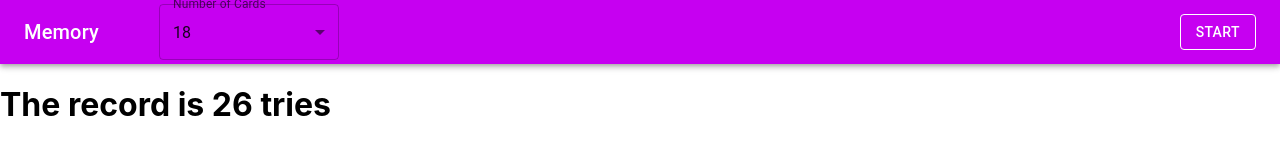
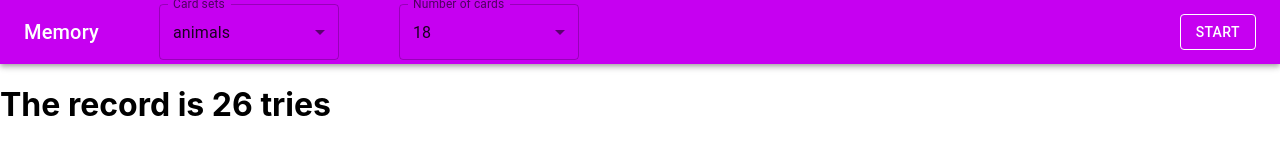
Before and after one commit to Hiebeler/Memory, a React app: page / in a window 1280 px wide. Built offline with nearby package versions, Linux system fonts and the light colour scheme.

Commit message:
snowman set added

```diff
--- a/package.json
+++ b/package.json
@@ -41,6 +41,7 @@
     ]
   },
   "devDependencies": {
-    "gh-pages": "^3.2.3"
+    "gh-pages": "^3.2.3",
+    "netlify-cli": "^10.0.0"
   }
 }
--- a/public/index.html
+++ b/public/index.html
@@ -24,7 +24,7 @@
       work correctly both with client-side routing and a non-root public URL.
       Learn how to configure a non-root public URL by running `npm run build`.
     -->
-    <title>React App</title>
+    <title>Memory</title>
   </head>
   <body>
     <noscript>You need to enable JavaScript to run this app.</noscript>
--- a/src/Components/Card.js
+++ b/src/Components/Card.js
@@ -1,17 +1,24 @@
 import React from 'react';
+import { Box } from '@mui/material';
 
 const Card = props => {
-    const {image, clicked, open} = props;
+    const {image, clicked, open, cardSet} = props;
     let imageLink = "";
     if (open) {
-         imageLink = require("../images/" + image);
+        imageLink = require("../images/set" + cardSet + "/" + image);
     } else {
-        imageLink = require("../images/" + "back.png");
+        imageLink = require("../images/back.png");
     }
 
     return (
         <div>
-            <img src={imageLink} alt="image not found" onClick={clicked}/>
+            <Box
+                display="flex"
+                alignItems="center"
+                justifyContent="center"
+            >
+                <img src={imageLink} alt="not found" onClick={clicked} height="200px"/>
+            </Box>
         </div>
     );
 };
--- a/src/Components/Game.js
+++ b/src/Components/Game.js
@@ -5,13 +5,14 @@ import Card from "./Card";
 export class Game extends React.Component {
 
     images = [];
-
+    cardSet = 1;
     time = null;
     imagePosition = [];
 
     constructor(props) {
         super(props);
         this.images = props.images;
+        this.cardSet = props.cardSet;
         let {grid} = this.createGrid();
         this.state = {
             grid,
@@ -74,7 +75,7 @@ export class Game extends React.Component {
         }
         grid[position] = (<Grid item lg={2} md={4} sm={4} xs={6} key={position}><Card image={image}
                                                                                       clicked={() => this.handleClick(position)}
-                                                                                      open={visibility}/></Grid>);
+                                                                                      open={visibility} cardSet={this.cardSet}/></Grid>);
         return grid;
     }
 
@@ -113,6 +114,7 @@ export class Game extends React.Component {
     }
 
     render() {
+        console.log(this.cardSet);
         return (
             <div>
                 <h1>{this.checkIfWon()}</h1>
--- a/src/Components/home.js
+++ b/src/Components/home.js
@@ -2,22 +2,21 @@ import React from 'react';
 import {Game} from "./Game";
 import Navbar from "./navbar";
 
-
 class Home extends React.Component {
 
     images = [
-        "boat1.png",
-        "boat2.png",
-        "boat3.png",
-        "boat4.png",
-        "boat5.png",
-        "boat6.png",
-        "bus.png",
-        "car.png",
-        "car2.png",
-        "helicopter.png",
-        "plane.png",
-        "taxi.png"
+        "1.png",
+        "2.png",
+        "3.png",
+        "4.png",
+        "5.png",
+        "6.png",
+        "7.png",
+        "8.png",
+        "9.png",
+        "10.png",
+        "11.png",
+        "12.png"
     ]
 
     constructor() {
@@ -28,13 +27,12 @@ class Home extends React.Component {
         }
     }
 
-    start = (numberOfCards) => {
+    start = (numberOfCards, cardSet) => {
         let images = this.images;
         if (numberOfCards / 2 !== this.images.length)
             images = this.getShortenedImagesArray(numberOfCards);
-        let mainPage = (<Game images={images} key={this.createUniqueId()}/>);
+        let mainPage = (<Game images={images} cardSet={cardSet} key={this.createUniqueId()}/>);
         this.setState({mainPage});
-        this.isGameRunning = true;
     }
 
     getShortenedImagesArray = numberOfCards => {
--- a/src/Components/navbar.js
+++ b/src/Components/navbar.js
@@ -4,17 +4,22 @@ import {AligntRightDiv, SettingsDiv} from './styles/navbar.styled'
 
 const Navbar = props => {
     const diffrentNubmersOfImages = [12, 18, 24];
+    const differentCardSets = ["default", "animals", "snowman"];
 
     const [numberOfCards, setNumberOfCards] = React.useState(18);
+    const [cardSet, setCardSet] = React.useState(2);
 
-    const handleChange = (event) => {
+    const handleNumberOfCardsChange = (event) => {
         setNumberOfCards(event.target.value);
     };
 
+    const handleCardSetChange = (event) => {
+        setCardSet(event.target.value);
+    };
+
     const start = () => {
-        props.start(numberOfCards);
+        props.start(numberOfCards, cardSet);
     }
-
 
     return (
         <Box sx={{flexGrow: 1}}>
@@ -26,11 +31,31 @@ const Navbar = props => {
                     <SettingsDiv>
                         <Box sx={{minWidth: 180}} className="numberOfCards">
                             <FormControl fullWidth>
-                                <InputLabel id="demo-simple-select-label">Number of Cards</InputLabel>
+                                <InputLabel id="demo-simple-select-label">Card sets</InputLabel>
                                 <Select
                                     labelId="demo-simple-select-label"
                                     id="demo-simple-select"
-                                    onChange={handleChange}
+                                    label="Card Sets"
+                                    onChange={handleCardSetChange}
+                                    value={cardSet}
+                                >
+                                    {differentCardSets.map((number, index) => (
+                                        <MenuItem value={index + 1} key={number}>{number}</MenuItem>
+                                    ))}
+
+                                </Select>
+                            </FormControl>
+                        </Box>
+                    </SettingsDiv>
+                    <SettingsDiv>
+                        <Box sx={{minWidth: 180}} className="numberOfCards">
+                            <FormControl fullWidth>
+                                <InputLabel id="demo-simple-select-label">Number of cards</InputLabel>
+                                <Select
+                                    labelId="demo-simple-select-label"
+                                    id="demo-simple-select"
+                                    label="Number of cards"
+                                    onChange={handleNumberOfCardsChange}
                                     value={numberOfCards}
                                 >
                                     {diffrentNubmersOfImages.map((number) => (
```
Also changed, not shown: src/images/boat1.png (deleted), src/images/boat2.png (deleted), src/images/boat3.png (deleted), src/images/boat4.png (deleted), src/images/boat5.png (deleted), src/images/boat6.png (deleted), src/images/bus.png (deleted), src/images/car.png (deleted), src/images/car2.png (deleted), src/images/helicopter.png (deleted), src/images/plane.png (deleted), src/images/taxi.png (deleted), 2 other files.
